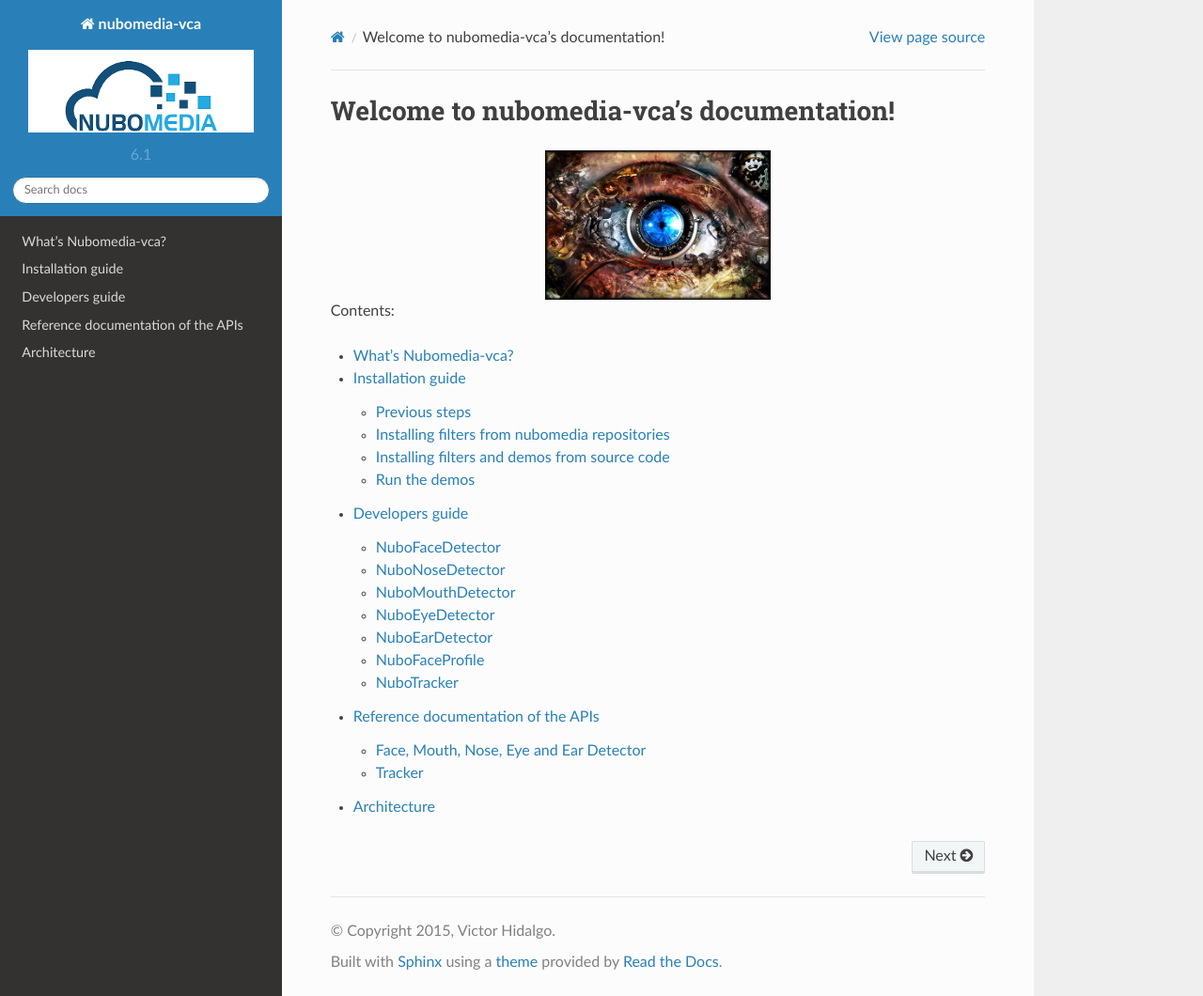
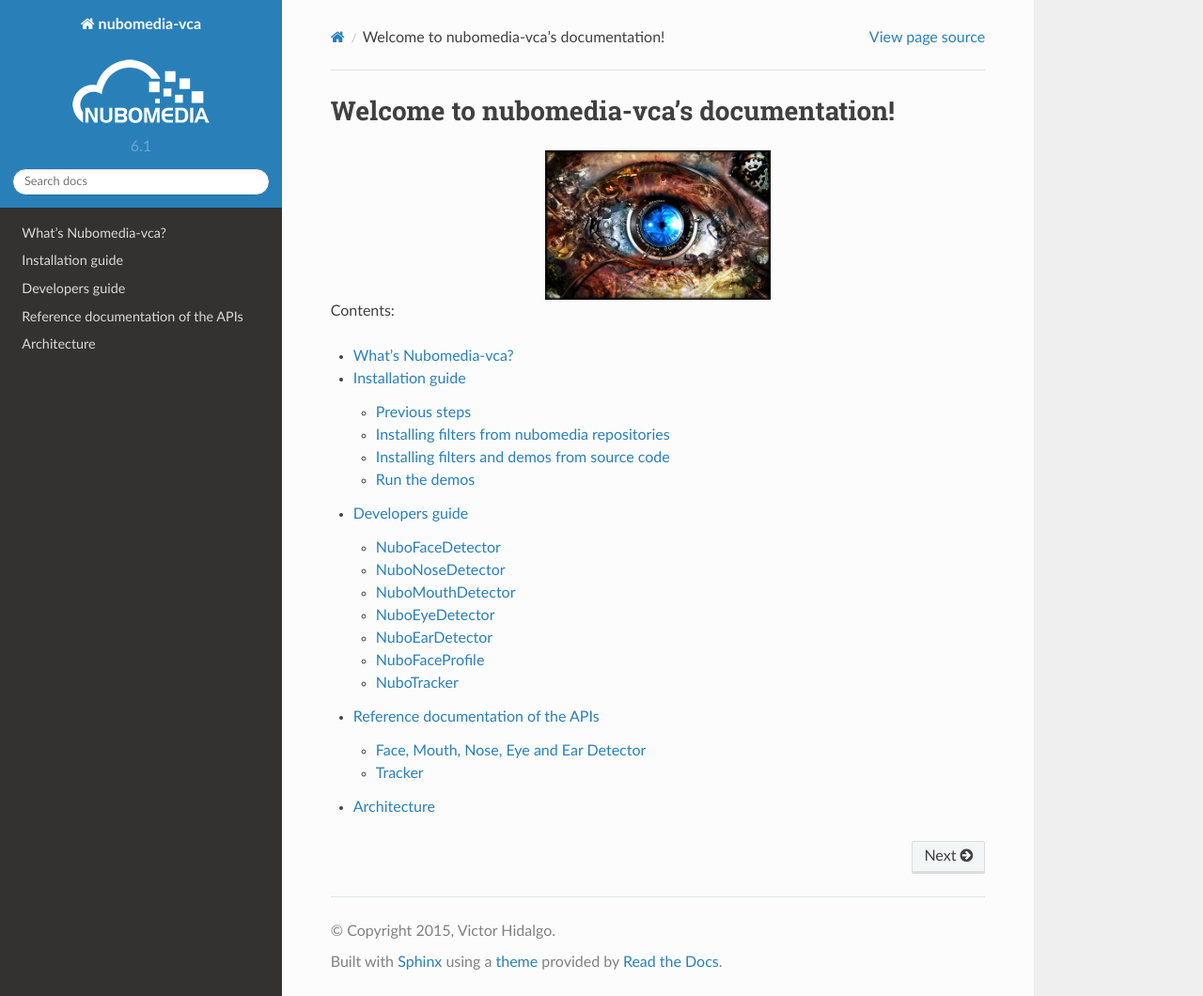
Before and after one commit to VictorHidalgoVT/DOC-NUBOMEDIA-VCA, a Sphinx documentation site: the page built from source/index.rst, in a window 1280 px wide and 1060 px high. Shown: the whole window at 94% size. Built offline with Sphinx 7.4.7 and the Read the Docs theme 2.0.0, drawn with Linux system fonts in a browser that asks for light colours.

Commit message:
Change NUBOMEDIA logo

```diff
--- a/source/conf.py
+++ b/source/conf.py
@@ -129,7 +129,7 @@ html_theme_path = [sphinx_rtd_theme.get_html_theme_path()]
 
 # The name of an image file (relative to this directory) to place at the top
 # of the sidebar.
-html_logo = 'nubomedia_log.png'
+html_logo = 'images/nubomedia_logo-150-white.png'
 
 # The name of an image file (within the static path) to use as favicon of the
 # docs.  This file should be a Windows icon file (.ico) being 16x16 or 32x32
```
Also changed, not shown: source/images/nubomedia_log.png (deleted), source/images/nubomedia_logo-150-white.png (added), source/nubomedia_log.png (deleted).
